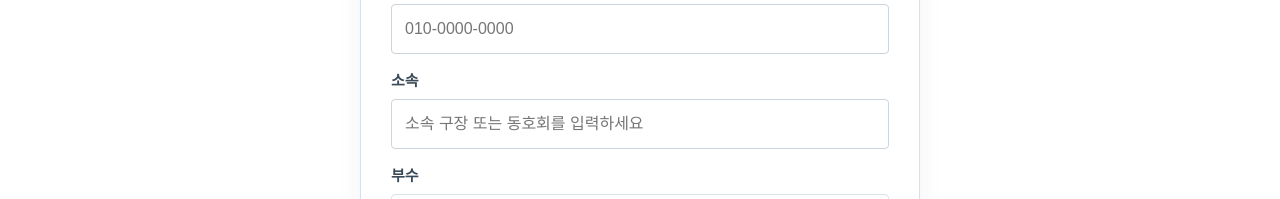
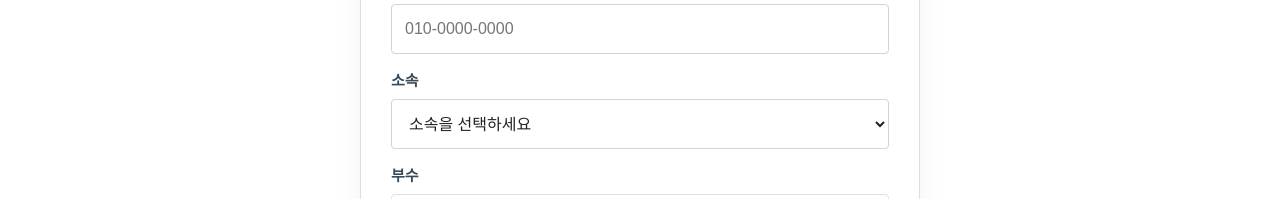
Before and after one commit to Aprasaks/gunsan-table-tennis-association, a Next.js app: page /signup in a window 1280 px wide. Shown: the part 721-920 px from the top of the page. Built offline with nearby package versions, Linux system fonts and the light colour scheme; no server answers.

Commit message:
회원가입 소속 드롭다운 명단 적용

```diff
--- a/src/app/signup/page.tsx
+++ b/src/app/signup/page.tsx
@@ -5,6 +5,32 @@ import { FormEvent, useState } from 'react';
 import { useRouter } from 'next/navigation';
 import styles from '../auth.module.css';
 import { normalizePhone } from '@/lib/mvpAuth';
+
+const clubs = [
+  '코리아',
+  '최강탁구클럽',
+  '미룡탁구클럽',
+  '박승기 탁구클럽',
+  '자유탁구클럽',
+  '티엘탁구클럽',
+  '더원탁구클럽',
+  'JK탁구동호회',
+  '드림허브',
+  '탁구1번지 동호회',
+  '부부탁구클럽',
+  '웰빙 탁구 동호회',
+  '행복탁구클럽',
+  '스타탁구장',
+  '시티탁구클럽',
+  '온리원 탁구클럽',
+  '더샾 탁구',
+  '금강노인복지관 한마음 탁구동우회',
+  '중앙노인복지관',
+  '나운사회복지관 신바람 탁구동우회',
+  '오성탁구클럽',
+  '이영출탁구클럽',
+  '에이스탁구동호회',
+];
 
 const maleRanks = [
   ['남 Ace', '선수부 (Ace)'],
@@ -97,7 +123,7 @@ export default function SignupPage() {
           <div className={styles.row}><label htmlFor="birthDate">생년월일 <small>6자리</small></label><input id="birthDate" inputMode="numeric" maxLength={6} value={form.birthDate} onChange={(e) => setForm({ ...form, birthDate: e.target.value.replace(/[^0-9]/g, '').slice(0, 6) })} placeholder="예: 900101" autoComplete="bday" /></div>
           <div className={styles.row}><label htmlFor="gender">성별</label><select id="gender" value={form.gender} onChange={(e) => setForm({ ...form, gender: e.target.value as '' | '남' | '여', rank: '' })}><option value="">성별을 선택하세요</option><option value="남">남</option><option value="여">여</option></select></div>
           <div className={styles.row}><label htmlFor="phone">핸드폰번호</label><input id="phone" type="tel" inputMode="numeric" value={form.phone} onChange={(e) => setForm({ ...form, phone: e.target.value })} placeholder="010-0000-0000" autoComplete="tel" /></div>
-          <div className={styles.row}><label htmlFor="club">소속</label><input id="club" value={form.club} onChange={(e) => setForm({ ...form, club: e.target.value })} placeholder="소속 구장 또는 동호회를 입력하세요" /></div>
+          <div className={styles.row}><label htmlFor="club">소속</label><select id="club" value={form.club} onChange={(e) => setForm({ ...form, club: e.target.value })}><option value="">소속을 선택하세요</option>{clubs.map((club) => <option key={club} value={club}>{club}</option>)}</select></div>
           <div className={styles.row}><label htmlFor="rank">부수</label><select id="rank" value={form.rank} onChange={(e) => setForm({ ...form, rank: e.target.value })} disabled={!form.gender}><option value="">{form.gender ? '부수를 선택하세요' : '성별을 먼저 선택하세요'}</option>{rankOptions.map(([value, label]) => <option key={value} value={value}>{label}</option>)}</select></div>
 
           <p>협회 직책과 구장 직책은 가입 후 관리자가 부여합니다.</p>
```
